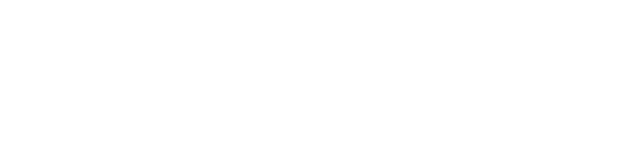
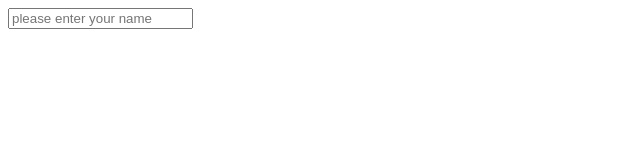
Before and after one commit to azubeyir-ersoylu/practice-1, a plain HTML site: page index.html in a window 1280 px wide. Shown: the whole page, without its empty margins (0-640 px from the left). Drawn offline with Linux system fonts and the light colour scheme.

Commit message:
input alanı eklendi

```diff
--- a/index.html
+++ b/index.html
@@ -6,6 +6,6 @@
     <title>Document</title>
 </head>
 <body>
-
+    <input type="text" name="" id="" placeholder="please enter your name">
 </body>
 </html>
```
